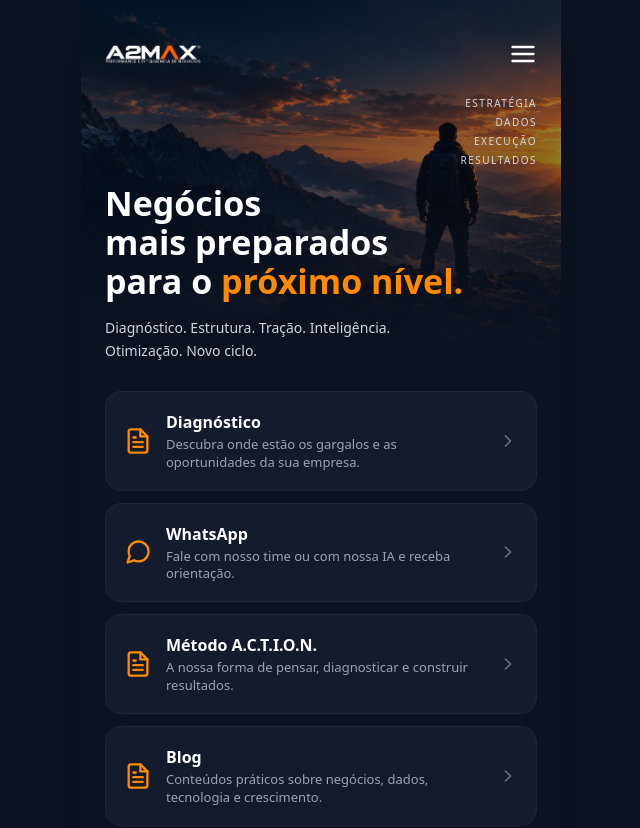
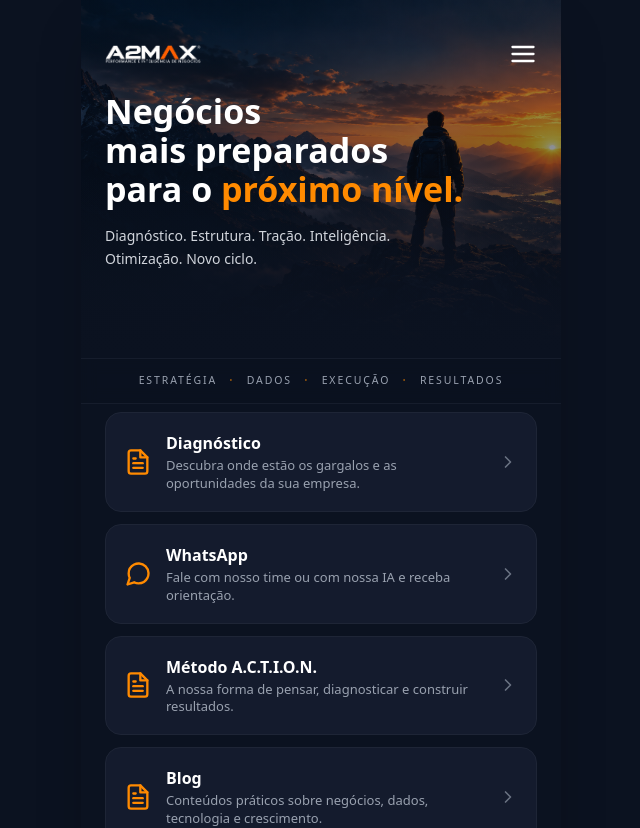
Before and after one commit to A2Max-Business/a2max-bio, a Next.js app: page / in a window 1280 px wide. Shown: the top 828 px of the page, without its empty margins (319-959 px from the left). Built offline with nearby package versions, Linux system fonts and the light colour scheme.

Commit message:
style: restructure A2Max Bio hero transition

```diff
--- a/app/page.tsx
+++ b/app/page.tsx
@@ -3,6 +3,7 @@ import { Header } from "@/components/layout/Header";
 import { HeroSection } from "@/components/brand/HeroSection";
 import { DestinationCard } from "@/components/ui/DestinationCard";
 import { InstitutionalCard } from "@/components/brand/InstitutionalCard";
+import { ConceptualBar } from "@/components/brand/ConceptualBar";
 import { Footer } from "@/components/layout/Footer";
 import { destinations } from "@/config/destinations";
 import { Reveal } from "@/components/ui/Reveal";
@@ -14,8 +15,12 @@ export default function Home() {
 
       <HeroSection />
 
+      <Reveal delay={100}>
+        <ConceptualBar />
+      </Reveal>
+
       {/* Destinations List - Spacing adjusted to connect smoothly with Hero */}
-      <main className="px-6 flex flex-col gap-3 mt-1 relative z-20">
+      <main className="px-6 flex flex-col gap-3 mt-1 relative z-20 mb-8">
         {destinations.map((destination, index) => (
           <Reveal key={destination.id} delay={index * 50}>
             <DestinationCard destination={destination} />
--- /dev/null
+++ b/components/brand/ConceptualBar.tsx
@@ -0,0 +1,17 @@
+import * as React from "react";
+
+export function ConceptualBar() {
+  return (
+    <div className="w-full border-y border-[#1E2536]/60 bg-[#0B1220]/40 backdrop-blur-sm py-3.5 mb-2 mt-2 flex justify-center items-center overflow-hidden">
+      <div className="flex items-center justify-center gap-[6px] sm:gap-[12px] text-[9.5px] sm:text-[10.5px] tracking-[0.12em] sm:tracking-[0.18em] text-gray-400 font-medium uppercase whitespace-nowrap px-4 w-full">
+        <span>Estratégia</span>
+        <span className="text-laranja-energia/60 text-[14px] leading-none mb-0.5">·</span>
+        <span>Dados</span>
+        <span className="text-laranja-energia/60 text-[14px] leading-none mb-0.5">·</span>
+        <span>Execução</span>
+        <span className="text-laranja-energia/60 text-[14px] leading-none mb-0.5">·</span>
+        <span>Resultados</span>
+      </div>
+    </div>
+  );
+}
--- a/components/brand/HeroSection.tsx
+++ b/components/brand/HeroSection.tsx
@@ -3,7 +3,7 @@ import Image from "next/image";
 
 export function HeroSection() {
   return (
-    <div className="relative w-full flex flex-col overflow-hidden pt-[96px] pb-6 animate-hero-bg min-h-[380px]">
+    <div className="relative w-full flex flex-col overflow-hidden pt-[92px] pb-4 animate-hero-bg min-h-[350px]">
       {/* Background Image with Object Fit */}
       <div className="absolute inset-0 z-0">
         <Image
@@ -21,15 +21,6 @@ export function HeroSection() {
 
       {/* Content over Hero */}
       <div className="relative z-10 px-6">
-        <div className="flex justify-end mb-4 animate-hero-microcopy">
-          <div className="text-right flex flex-col items-end">
-            <span className="text-[10px] tracking-[0.15em] text-gray-300 font-medium mb-1">ESTRATÉGIA</span>
-            <span className="text-[10px] tracking-[0.15em] text-gray-300 font-medium mb-1">DADOS</span>
-            <span className="text-[10px] tracking-[0.15em] text-gray-300 font-medium mb-1">EXECUÇÃO</span>
-            <span className="text-[10px] tracking-[0.15em] text-gray-300 font-medium">RESULTADOS</span>
-          </div>
-        </div>
-
         <h1 className="text-[32px] sm:text-[34px] leading-[1.15] font-semibold text-white mb-4 pr-2 animate-hero-h1">
           Negócios <br />
           mais preparados <br />
```
